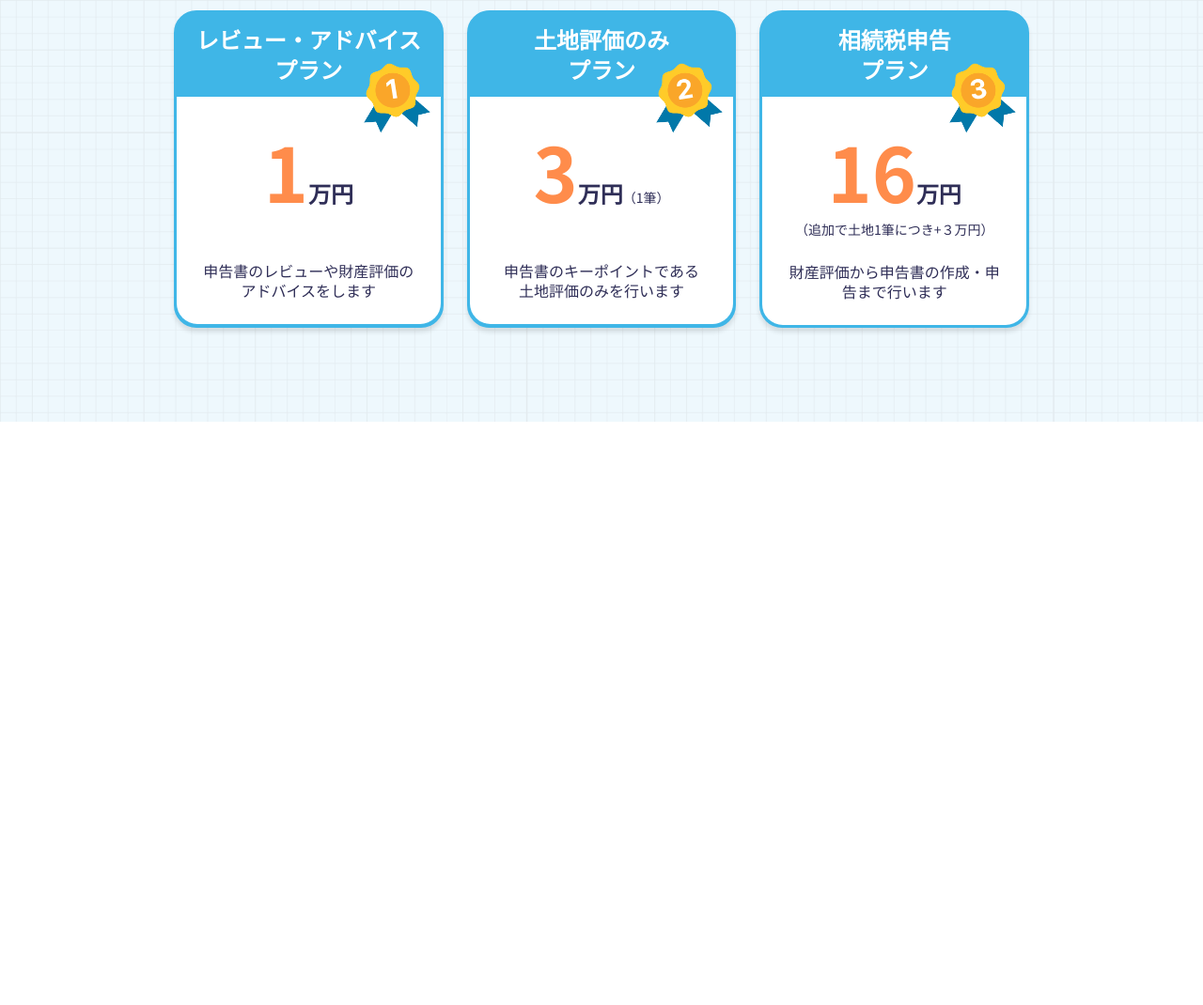
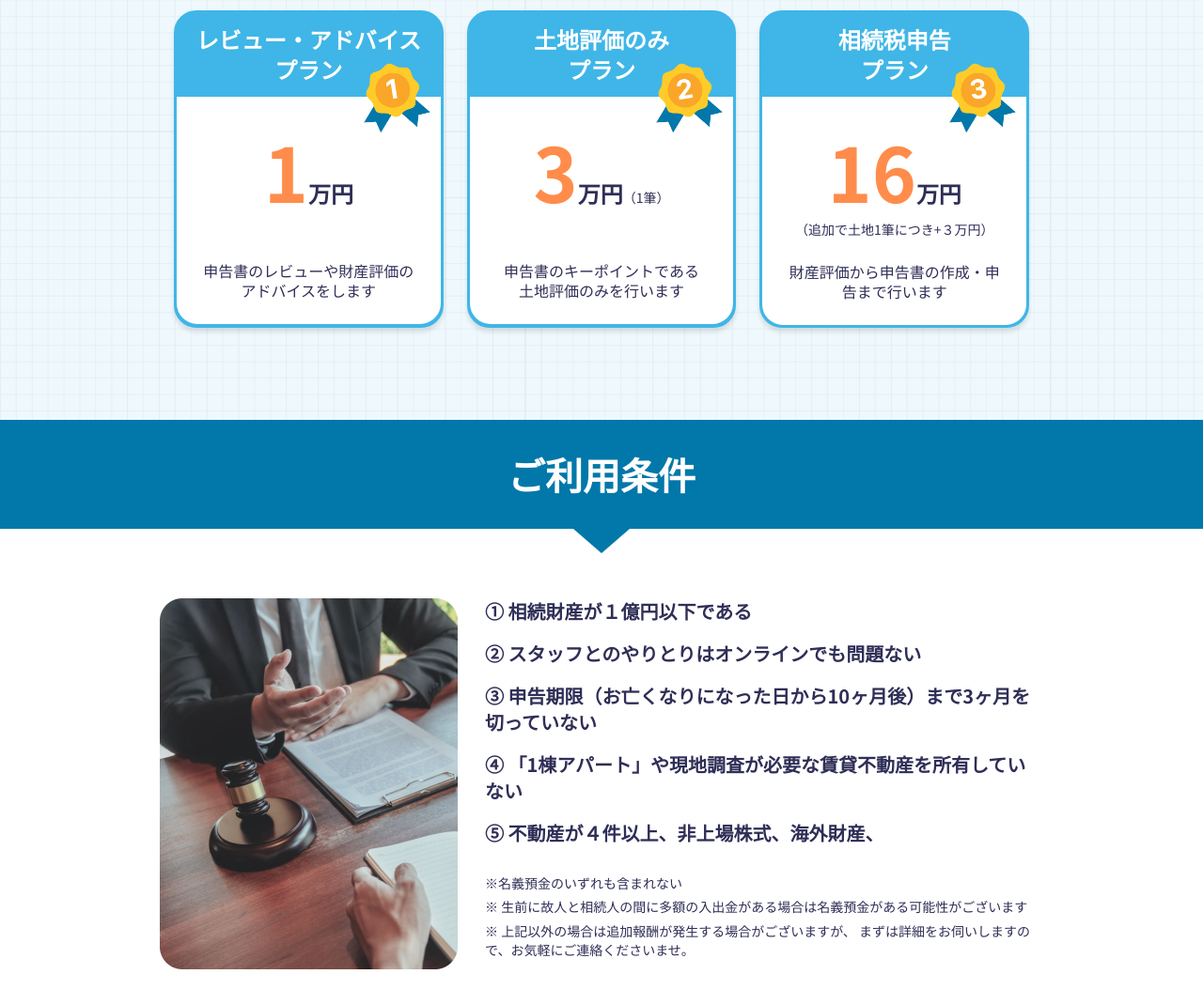
Before and after one commit to spt-hangmy/-LP, a plain HTML site: page index.html in a window 1280 px wide. Shown: the part 3584-4654 px from the top of the page at 94% size. Before the commit the page ends 4033 px from the top, so only its background shows below. Drawn offline with Linux system fonts and the light colour scheme.

Commit message:
Build component terms

```diff
--- a/css/style.scss
+++ b/css/style.scss
@@ -593,7 +593,7 @@ img {
     background-size: cover;
     background-repeat: repeat;
     &-inner {
-      padding: 100px 0;
+      padding: 100px 0 98px;
       text-align: center;
       h2 {
         padding-bottom: 22px;
@@ -608,11 +608,11 @@ img {
         gap: 25px;
         .package {
           width: calc(100% / 3);
-          border-radius: 24px;
           border: 3px solid #3fb6e7;
           background-color: #3fb6e7;
           box-shadow: 0px 4.5px 5.5px 0px rgba(0, 0, 0, 0.11);
           text-align: center;
+          border-radius: 24px;
           &:last-child {
             .wrap-content {
               .price {
@@ -674,4 +674,68 @@ img {
       }
     }
   }
+
+  // style terms
+  .terms {
+    text-align: center;
+    &-inner {
+      padding-bottom: 131px;
+      h2 {
+        background-color: var(--foundation-blue-normal);
+        padding: 30px 0;
+        color: #fff;
+        text-align: center;
+        font-size: 40px;
+        font-weight: 700;
+        line-height: 1.4;
+        display: block;
+        background-image: none;
+        position: relative;
+        margin-bottom: 74px;
+        &::after {
+          content: "";
+          width: 60px;
+          height: 26px;
+          background: url("../image/landing/Polygon-3.png") no-repeat;
+          position: absolute;
+          bottom: -26px;
+          left: 50%;
+          transform: translateX(-50%);
+          display: block;
+          background-size: contain;
+          z-index: 1;
+        }
+      }
+      .terms-content {
+        display: flex;
+        justify-content: space-between;
+        gap: 29px;
+        .wrap-img {
+          width: 317px;
+        }
+        .content {
+          width: calc(100% - 317px - 29px);
+          text-align: left;
+          .list-term {
+            margin-bottom: 30px;
+            p {
+              color: var(--dark);
+              font-size: 20px;
+              font-weight: 700;
+              line-height: 1.4;
+              margin-bottom: 17px;
+            }
+          }
+          .desc {
+            p {
+              color: var(--dark);
+              font-size: 14px;
+              line-height: 1.4;
+              margin-bottom: 6px;
+            }
+          }
+        }
+      }
+    }
+  }
 }
--- a/index.html
+++ b/index.html
@@ -235,7 +235,7 @@
                   <img src="./image/landing/flower-1.png" alt="" />
                   <p class="price">1<span>万円</span></p>
                   <p class="desc">
-                    申告書のレビューや財産評価の<br>アドバイスをします
+                    申告書のレビューや財産評価の<br />アドバイスをします
                   </p>
                 </div>
               </div>
@@ -245,7 +245,7 @@
                   <img src="./image/landing/flower-2.png" alt="" />
                   <p class="price">3<span>万円</span><span>（1筆）</span></p>
                   <p class="desc">
-                    申告書のキーポイントである<br>土地評価のみを行います
+                    申告書のキーポイントである<br />土地評価のみを行います
                   </p>
                 </div>
               </div>
@@ -262,6 +262,46 @@
           </div>
         </div>
       </div>
+
+      <!-- terms of use -->
+      <div class="terms">
+        <div class="terms-inner">
+          <h2>ご利用条件</h2>
+          <div class="container">
+            <div class="terms-content">
+              <div class="wrap-img">
+                <img src="./image/landing/people-1.png" alt="" />
+              </div>
+              <div class="content">
+                <div class="list-term">
+                  <p>① 相続財産が１億円以下である</p>
+                  <p>② スタッフとのやりとりはオンラインでも問題ない</p>
+                  <p>
+                    ③
+                    申告期限（お亡くなりになった日から10ヶ月後）まで3ヶ月を切っていない
+                  </p>
+                  <p>
+                    ④
+                    「1棟アパート」や現地調査が必要な賃貸不動産を所有していない
+                  </p>
+                  <p>⑤ 不動産が４件以上、非上場株式、海外財産、</p>
+                </div>
+                <div class="desc">
+                  <p>※名義預金のいずれも含まれない</p>
+                  <p>
+                    ※
+                    生前に故人と相続人の間に多額の入出金がある場合は名義預金がある可能性がございます
+                  </p>
+                  <p>
+                    ※ 上記以外の場合は追加報酬が発生する場合がございますが、
+                    まずは詳細をお伺いしますので、お気軽にご連絡くださいませ。
+                  </p>
+                </div>
+              </div>
+            </div>
+          </div>
+        </div>
+      </div>
     </div>
   </body>
 </html>
```
Also changed, not shown: css/style.css, image/landing/people-1.png (added), 1 other file.
